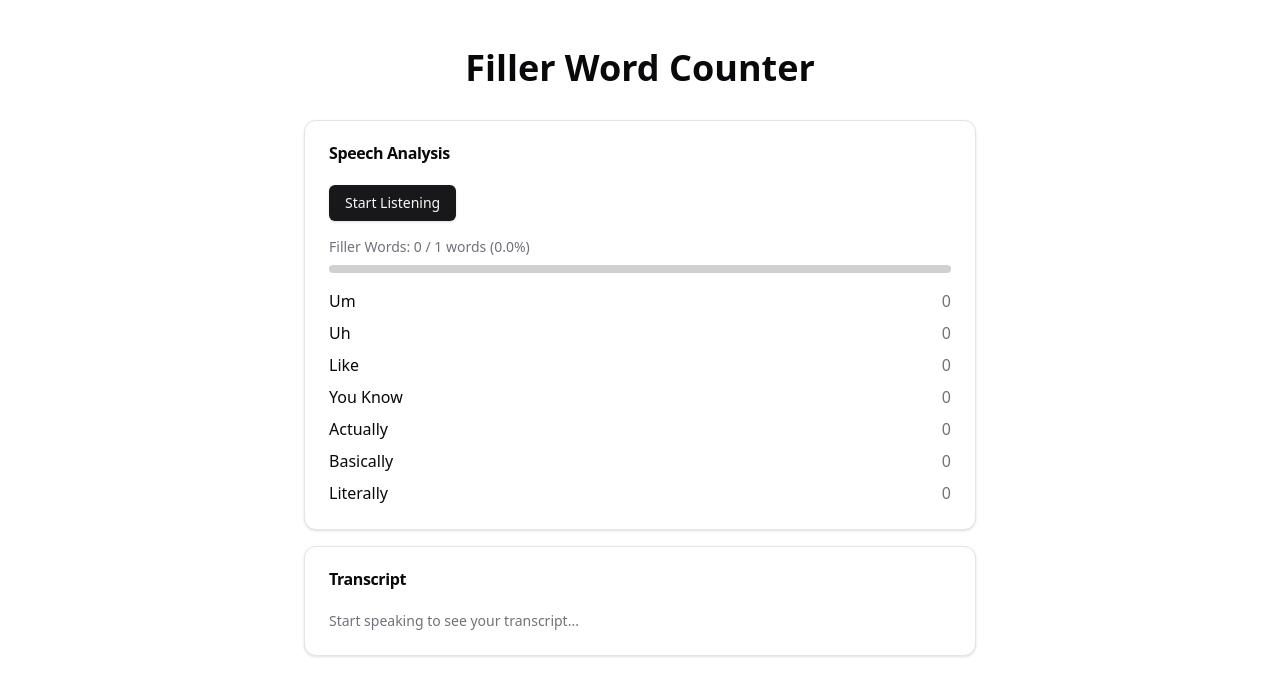
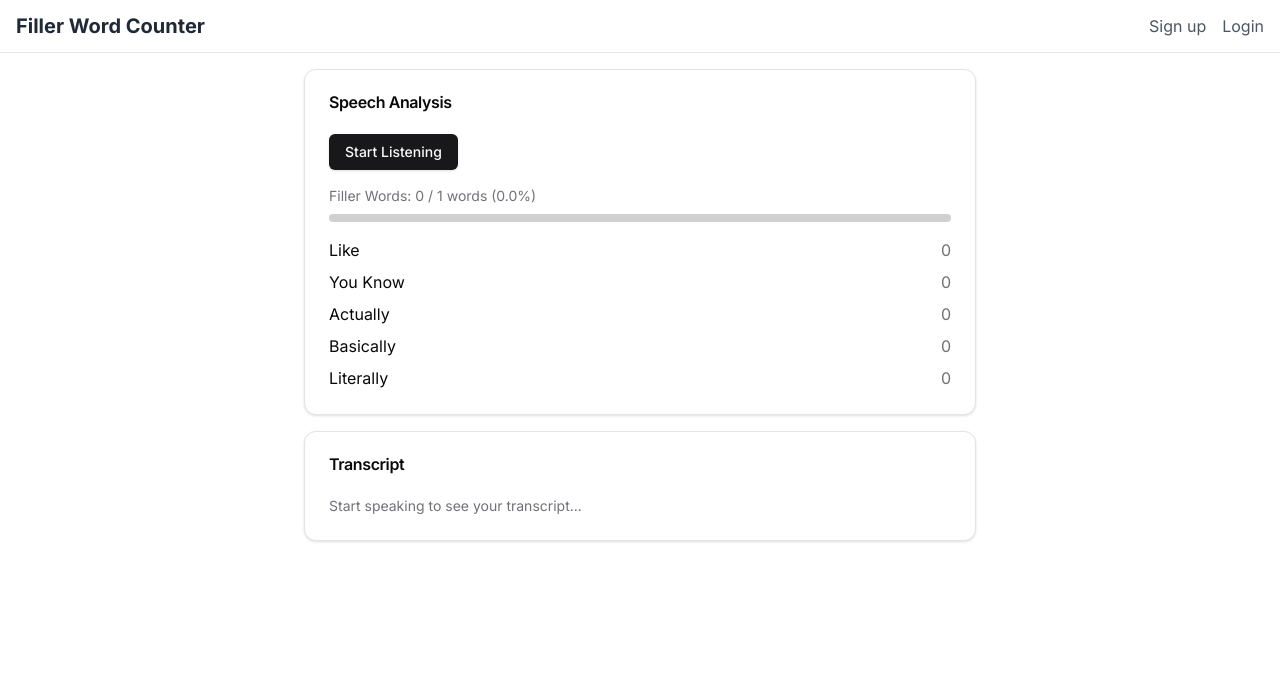
Before and after one commit to gabe-a-vazquez/filler-word-counter, a Next.js app: page / in a window 1280 px wide. Shown: the top 696 px of the page. Built offline with nearby package versions, Linux system fonts and the light colour scheme.

Commit message:
add navbar

```diff
--- a/src/app/layout.tsx
+++ b/src/app/layout.tsx
@@ -1,9 +1,14 @@
+import { Inter } from "next/font/google";
+
+const inter = Inter({ subsets: ["latin"] });
+
 export const metadata = {
   title: "Next.js",
   description: "Generated by Next.js",
 };
 
 import "./globals.css";
+import Navbar from "@filler-word-counter/components/navigation/navbar";
 
 export default function RootLayout({
   children,
@@ -12,7 +17,10 @@ export default function RootLayout({
 }) {
   return (
     <html lang="en">
-      <body>{children}</body>
+      <body className={inter.className}>
+        <Navbar />
+        {children}
+      </body>
     </html>
   );
 }
--- a/src/app/page.tsx
+++ b/src/app/page.tsx
@@ -3,9 +3,6 @@ import FillerWordCounter from "@filler-word-counter/components/widgets/filler-wo
 export default function Home() {
   return (
     <main className="container mx-auto p-4">
-      <h1 className="text-4xl font-bold text-center my-8">
-        Filler Word Counter
-      </h1>
       <FillerWordCounter />
     </main>
   );
--- /dev/null
+++ b/src/components/navigation/navbar.tsx
@@ -0,0 +1,32 @@
+import Link from "next/link";
+
+const Navbar = () => {
+  return (
+    <nav className="bg-white border-b border-gray-200 px-4 py-3">
+      <div className="mx-auto flex justify-between items-center">
+        <div className="flex items-center">
+          <Link href="/" className="text-xl font-bold text-gray-800">
+            Filler Word Counter
+          </Link>
+        </div>
+
+        <div className="flex gap-4">
+          <Link
+            href="/"
+            className="text-gray-600 hover:text-gray-900 transition-colors"
+          >
+            Sign up
+          </Link>
+          <Link
+            href="/"
+            className="text-gray-600 hover:text-gray-900 transition-colors"
+          >
+            Login
+          </Link>
+        </div>
+      </div>
+    </nav>
+  );
+};
+
+export default Navbar;
--- a/src/components/widgets/filler-word-counter.tsx
+++ b/src/components/widgets/filler-word-counter.tsx
@@ -25,15 +25,7 @@ interface SpeechRecognition extends EventTarget {
   onresult: (event: any) => void;
 }
 
-const FILLER_WORDS = [
-  "um",
-  "uh",
-  "like",
-  "you know",
-  "actually",
-  "basically",
-  "literally",
-];
+const FILLER_WORDS = ["like", "you know", "actually", "basically", "literally"];
 
 export default function FillerWordCounter() {
   const [isListening, setIsListening] = useState(false);
```
